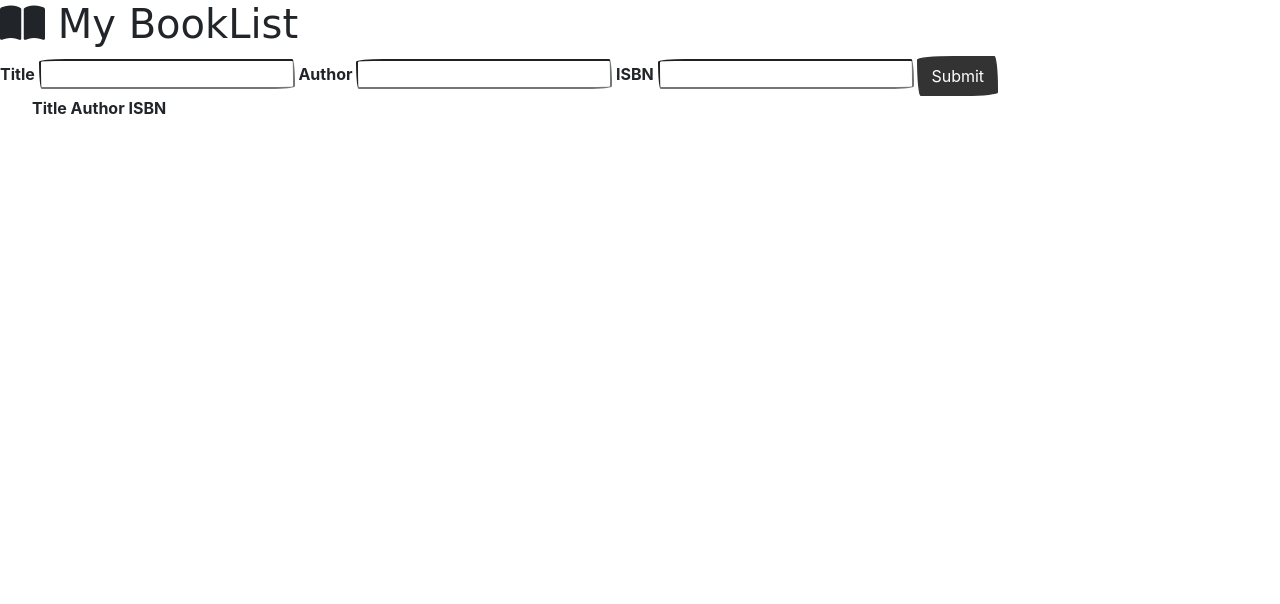
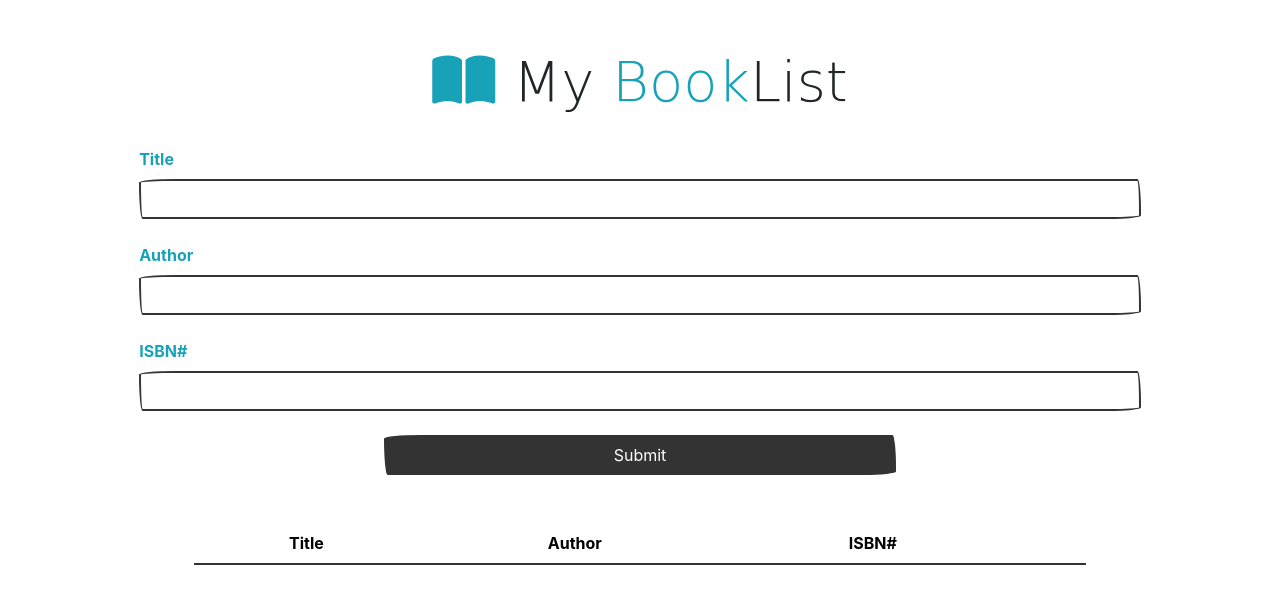
Before and after one commit to HnHoussi/BookList-App, a website: page index.html in a window 1280 px wide. Drawn offline with Linux system fonts and the light colour scheme; a web font is replaced by a local one.

Commit message:
completed the ui

```diff
--- a/index.html
+++ b/index.html
@@ -3,29 +3,55 @@
   <head>
     <meta charset="UTF-8" />
     <meta name="viewport" content="width= , initial-scale=1.0" />
-    <script src="https://kit.fontawesome.com/b574f2577a.js" crossorigin="anonymous"></script>
-    <link rel="stylesheet" href="bootstrap.min.css">
+    <script
+      src="https://kit.fontawesome.com/b574f2577a.js"
+      crossorigin="anonymous"
+    ></script>
+    <link rel="stylesheet" href="bootstrap.min.css" />
     <title>Book List App</title>
   </head>
   <body>
-    <header>
-      <h1><i class="fa-solid fa-book-open"></i> My <span>Book</span>List</h1>
-    </header>
-    <form action="">
-        <label for="title">Title</label>
-        <input type="text" name="title" id="title">
-        <label for="title">Author</label>
-        <input type="text" name="author" id="author">
-        <label for="isbn">ISBN</label>
-        <input type="text" name="isbn" id="isbn">
-        <button type="submit" class="btn btn-primary">Submit</button>
-    </form>
-    <section class="book-list">
-        <ul>
-            <th>Title</th>
-            <th>Author</th>
-            <th>ISBN</th>
-        </ul>
-    </section>
+    <div class="container mt-5">
+      <h1 class="display-4 text-center">
+        <i class="fa-solid fa-book-open text-info"></i> My
+        <span class="text-info">Book</span>List
+      </h1>
+      <div class="d-flex justify-content-center align-items-center">
+        <form id="book-form" class="row">
+          <div class="form-group">
+            <label for="title" class="form-label mt-4 text-info">Title</label>
+            <input type="text" name="title" id="title" class="form-control" />
+          </div>
+          <div class="form-group">
+            <label for="title" class="form-label mt-4 text-info">Author</label>
+            <input type="text" name="author" id="author" class="form-control" />
+          </div>
+          <div class="form-group">
+            <label for="isbn" class="form-label mt-4 text-info">ISBN#</label>
+            <input type="text" name="isbn" id="isbn" class="form-control" />
+          </div>
+          <button
+            type="submit"
+            value="Add Book"
+            class="btn btn-primary mt-4 mb-5 w-50 mx-auto d-block"
+          >
+            Submit
+          </button>
+        </form>
+      </div>
+      <div class="d-flex justify-content-center align-items-center">
+        <table class="table table-striped text-center" style="width: 80%">
+          <thead>
+            <tr>
+              <th scope="col">Title</th>
+              <th scope="col">Author</th>
+              <th scope="col">ISBN#</th>
+              <th scope="col"></th>
+            </tr>
+          </thead>
+          <tbody id="book-list"></tbody>
+        </table>
+      </div>
+    </div>
   </body>
 </html>
--- a/package.json
+++ b/package.json
@@ -1,5 +1,6 @@
 {
   "dependencies": {
+    "bootstrap": "^5.3.3",
     "bootswatch": "^5.3.3"
   }
 }
```
Also changed, not shown: 1 other file.
